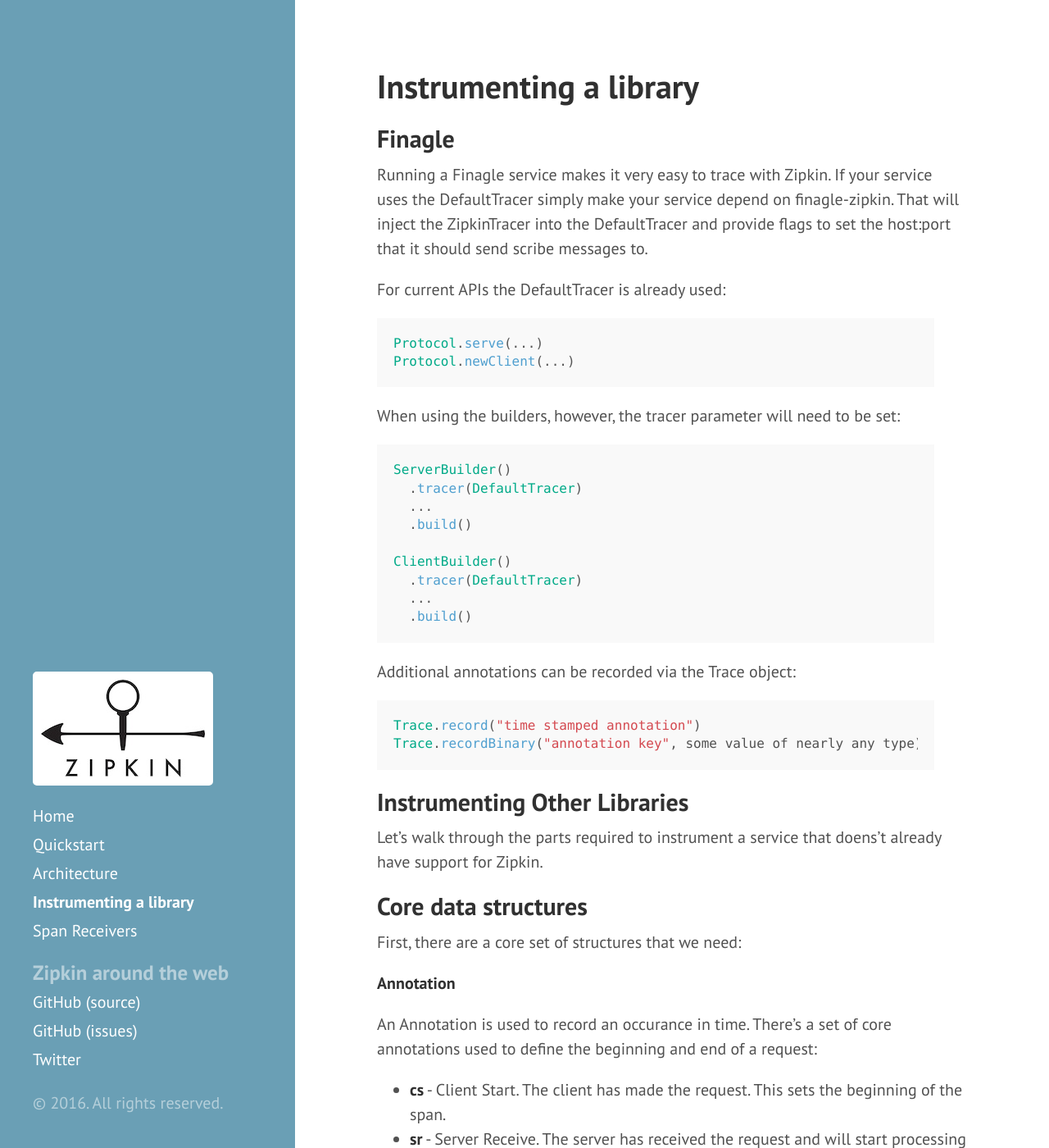
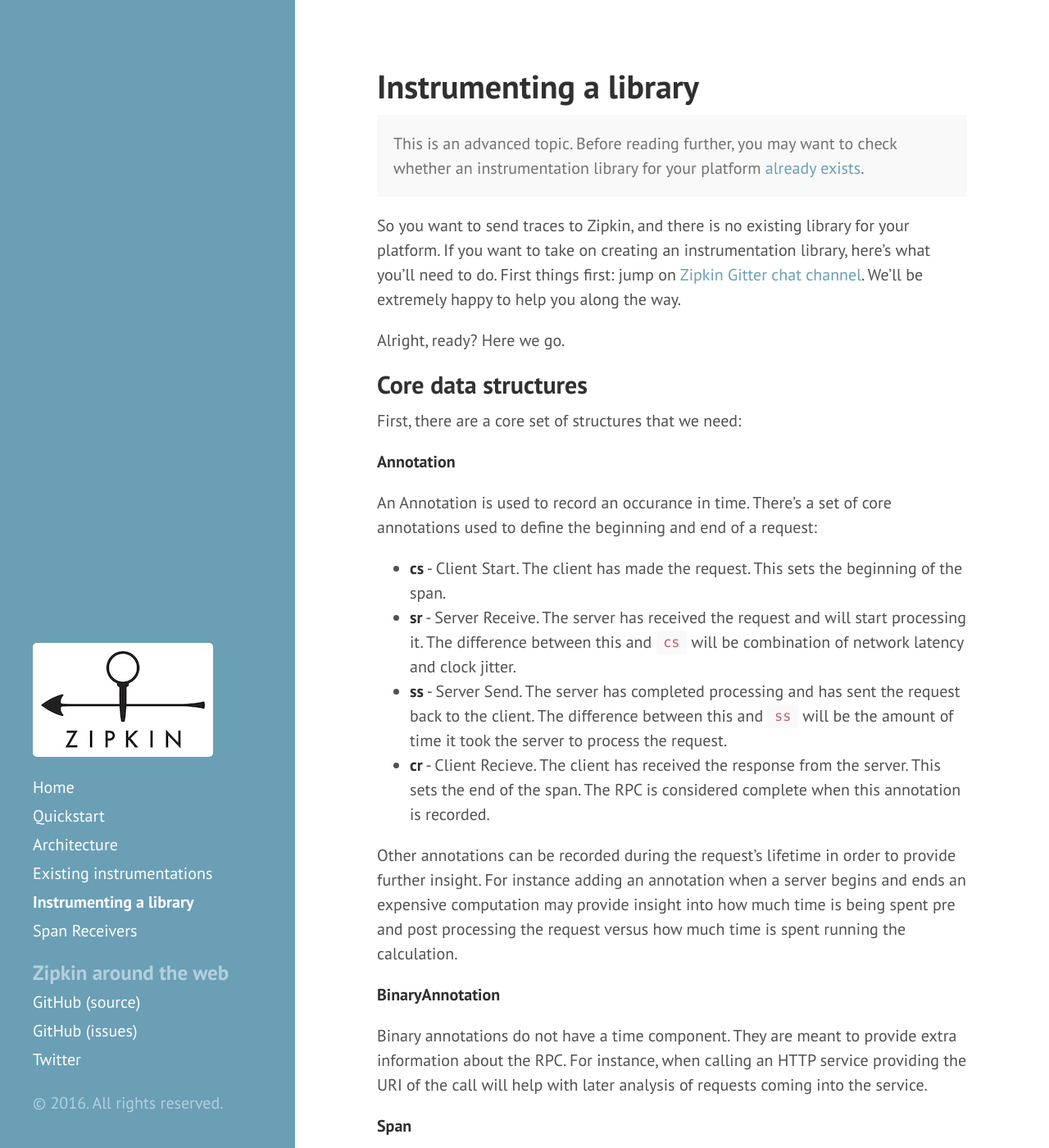
Before and after one commit to openzipkin/openzipkin.github.io, a Jekyll site: the page built from pages/instrumenting.md, in a window 1280 px wide and 1400 px high. Shown: the whole window at 82% size. Built offline with Jekyll 4.4.1, drawn with Linux system fonts in a browser that asks for light colours.

Commit message:
Added quickstart instructions, existing instrumentation libraries
Most of the new content is from the README of openzipkin/zipkin.

```diff
--- a/pages/instrumenting.md
+++ b/pages/instrumenting.md
@@ -2,48 +2,18 @@
 title: Instrumenting a library
 ---
 
-Finagle
--------
+This is an advanced topic. Before reading further, you may want to check whether
+an instrumentation library for your platform [already exists]({{ site.github.url
+}}/pages/existing_instrumentations).
+{: .message}
 
-Running a Finagle service makes it very easy to trace with Zipkin. If your
-service uses the DefaultTracer simply make your service depend on
-finagle-zipkin. That will inject the ZipkinTracer into the DefaultTracer and
-provide flags to set the host:port that it should send scribe messages to.
+So you want to send traces to Zipkin, and there is no existing library for your
+platform. If you want to take on creating an instrumentation library, here's
+what you'll need to do. First things first: jump on
+[Zipkin Gitter chat channel](https://gitter.im/openzipkin/zipkin). We'll be extremely
+happy to help you along the way.
 
-For current APIs the DefaultTracer is already used:
-
-{% highlight java %}
-Protocol.serve(...)
-Protocol.newClient(...)
-{% endhighlight %}
-
-When using the builders, however, the tracer parameter will need to be set:
-
-{% highlight java %}
-ServerBuilder()
-  .tracer(DefaultTracer)
-  ...
-  .build()
-
-ClientBuilder()
-  .tracer(DefaultTracer)
-  ...
-  .build()
-{% endhighlight %}
-
-Additional annotations can be recorded via the Trace object:
-
-{% highlight java %}
-Trace.record("time stamped annotation")
-Trace.recordBinary("annotation key", some value of nearly any type)
-{% endhighlight %}
-
-
-Instrumenting Other Libraries
------------------------------
-
-Let's walk through the parts required to instrument a service that doens't
-already have support for Zipkin.
+Alright, ready? Here we go.
 
 Core data structures
 --------------------
--- a/public/css/zipkin.css
+++ b/public/css/zipkin.css
@@ -21,3 +21,8 @@
   overflow-x: auto;
   word-wrap: normal;
 }
+
+/* Some tables need to be wide to make sense of them, even if it breaks the design and responsiveness */
+table.wide-table td {
+  white-space: nowrap;
+}
```
Also changed, not shown: index.md (+9 -0 lines), pages/architecture.md (+4 -63 lines), pages/existing_instrumentations.md (added, +28 -0 lines), pages/quickstart.md (+22 -5 lines).
